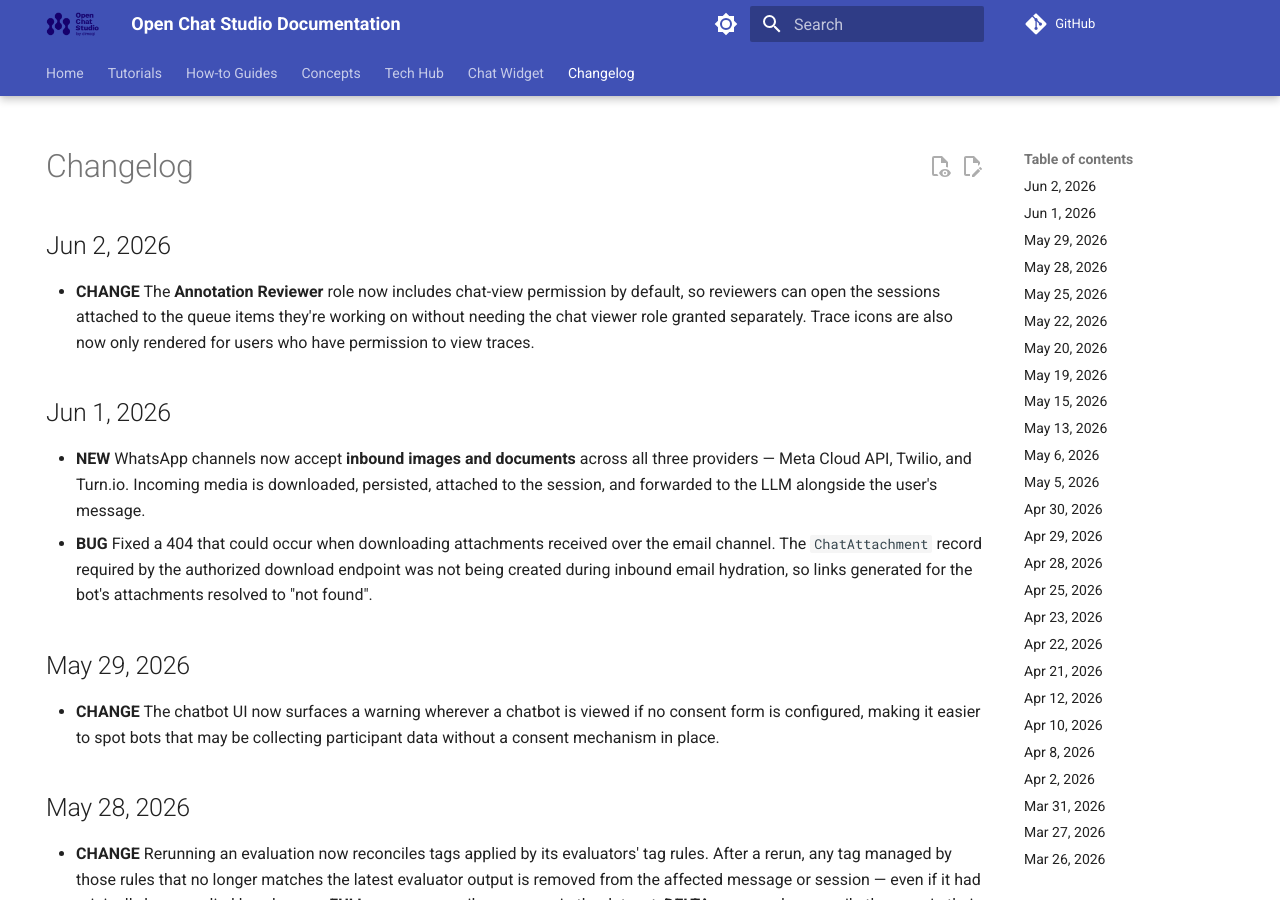
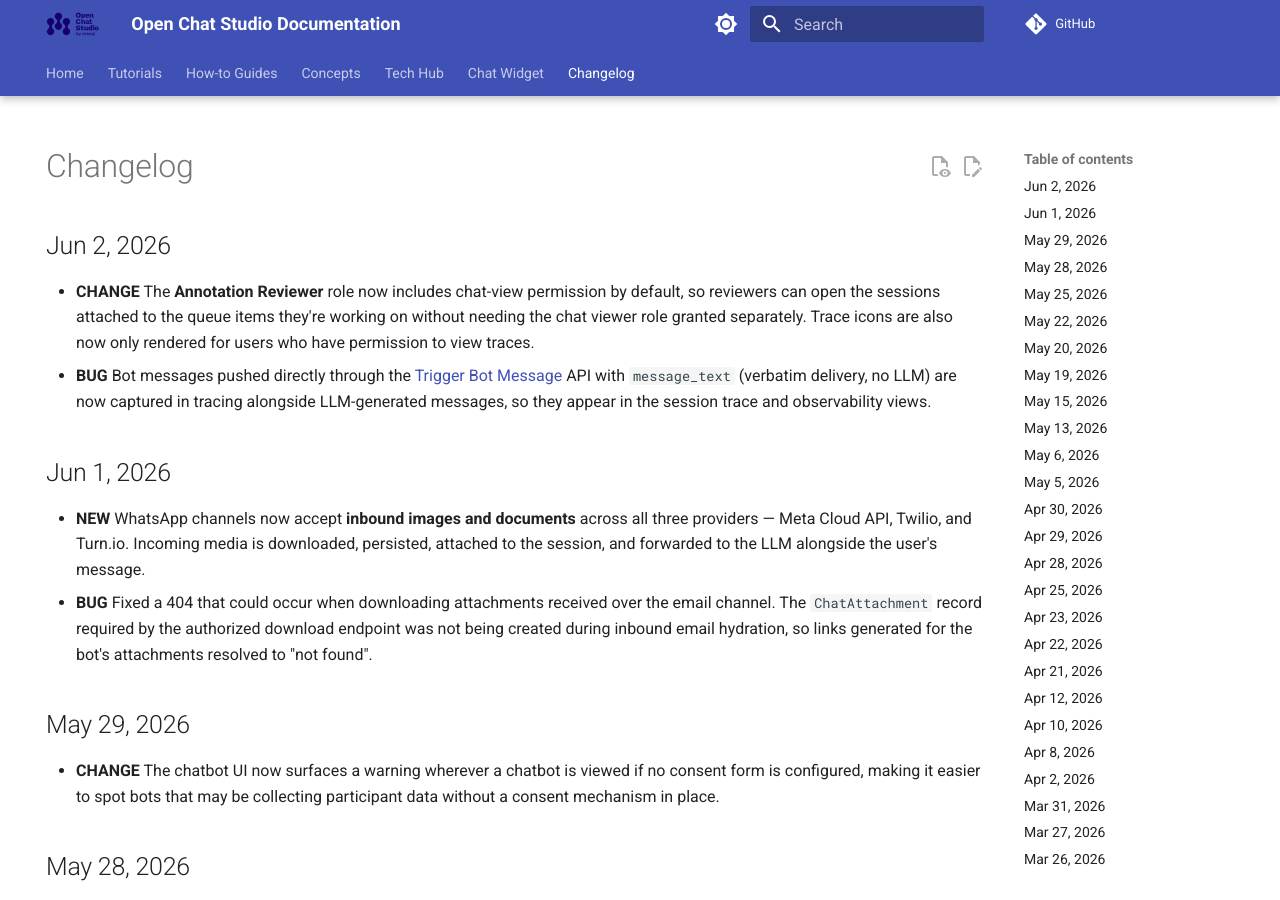
Before and after one commit to dimagi/open-chat-studio-docs, an MkDocs documentation site: the page built from docs/changelog.md, in a window 1280 px wide and 900 px high. Built offline with MkDocs 1.6.1 and Material for MkDocs 9.7.7, drawn with Linux system fonts in a browser that asks for light colours; a script that is not in the unit is left out; comment, search, counter and statistics services are not loaded.

Commit message:
update changelog and docs from OCS PR #3518
Co-Authored-By: Claude Opus 4.7 (1M context) <noreply@anthropic.com>

```diff
--- a/docs/changelog.md
+++ b/docs/changelog.md
@@ -6,6 +6,7 @@ hide:
 # Changelog
 ## Jun 2, 2026
 * **CHANGE** The **Annotation Reviewer** role now includes chat-view permission by default, so reviewers can open the sessions attached to the queue items they're working on without needing the chat viewer role granted separately. Trace icons are also now only rendered for users who have permission to view traces.
+* **BUG** Bot messages pushed directly through the [Trigger Bot Message](https://www.openchatstudio.com/api/docs/#tag/Channels/operation/trigger_bot_message) API with `message_text` (verbatim delivery, no LLM) are now captured in tracing alongside LLM-generated messages, so they appear in the session trace and observability views.
 
 ## Jun 1, 2026
 * **NEW** WhatsApp channels now accept **inbound images and documents** across all three providers — Meta Cloud API, Twilio, and Turn.io. Incoming media is downloaded, persisted, attached to the session, and forwarded to the LLM alongside the user's message.
```
